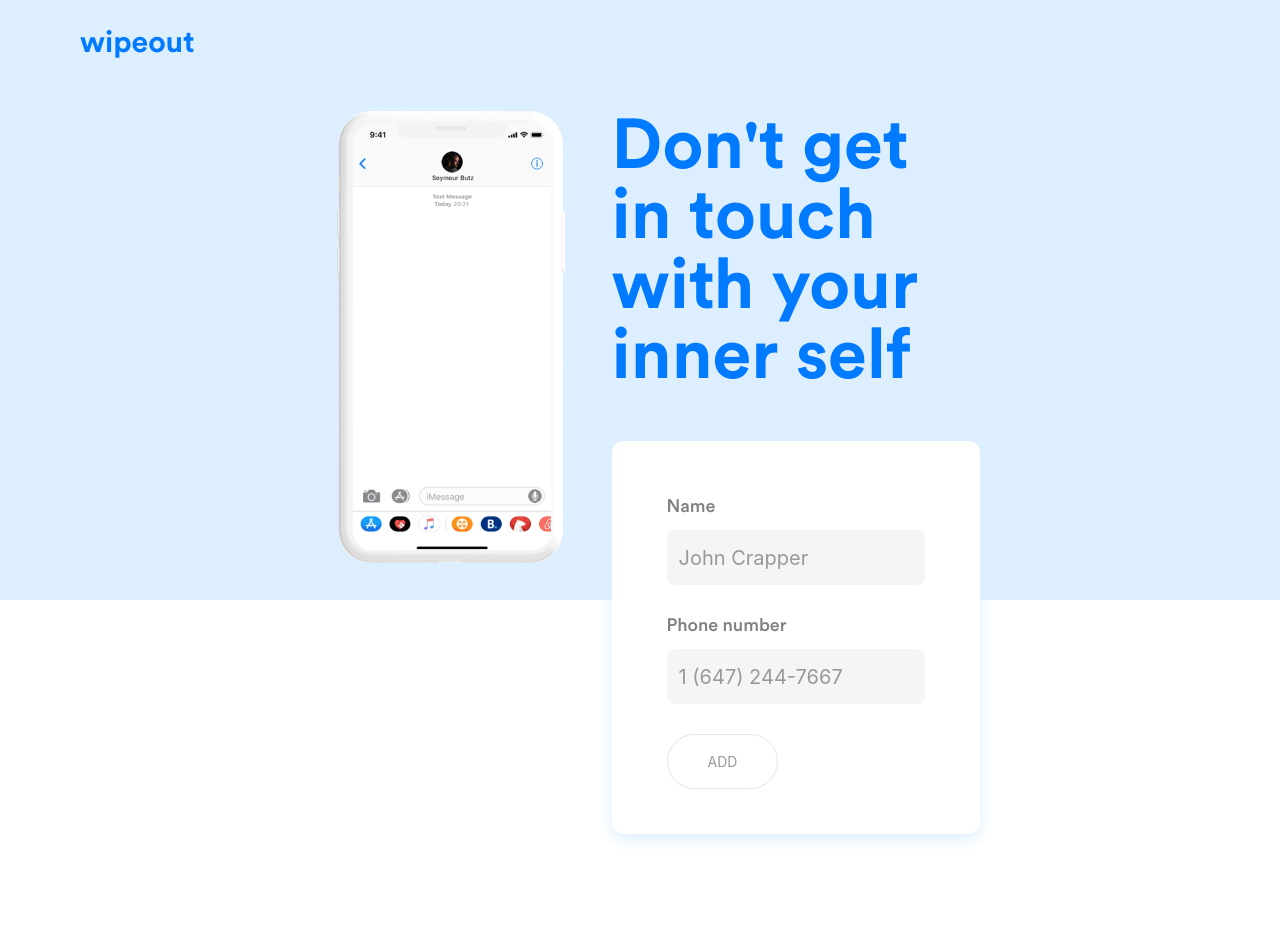
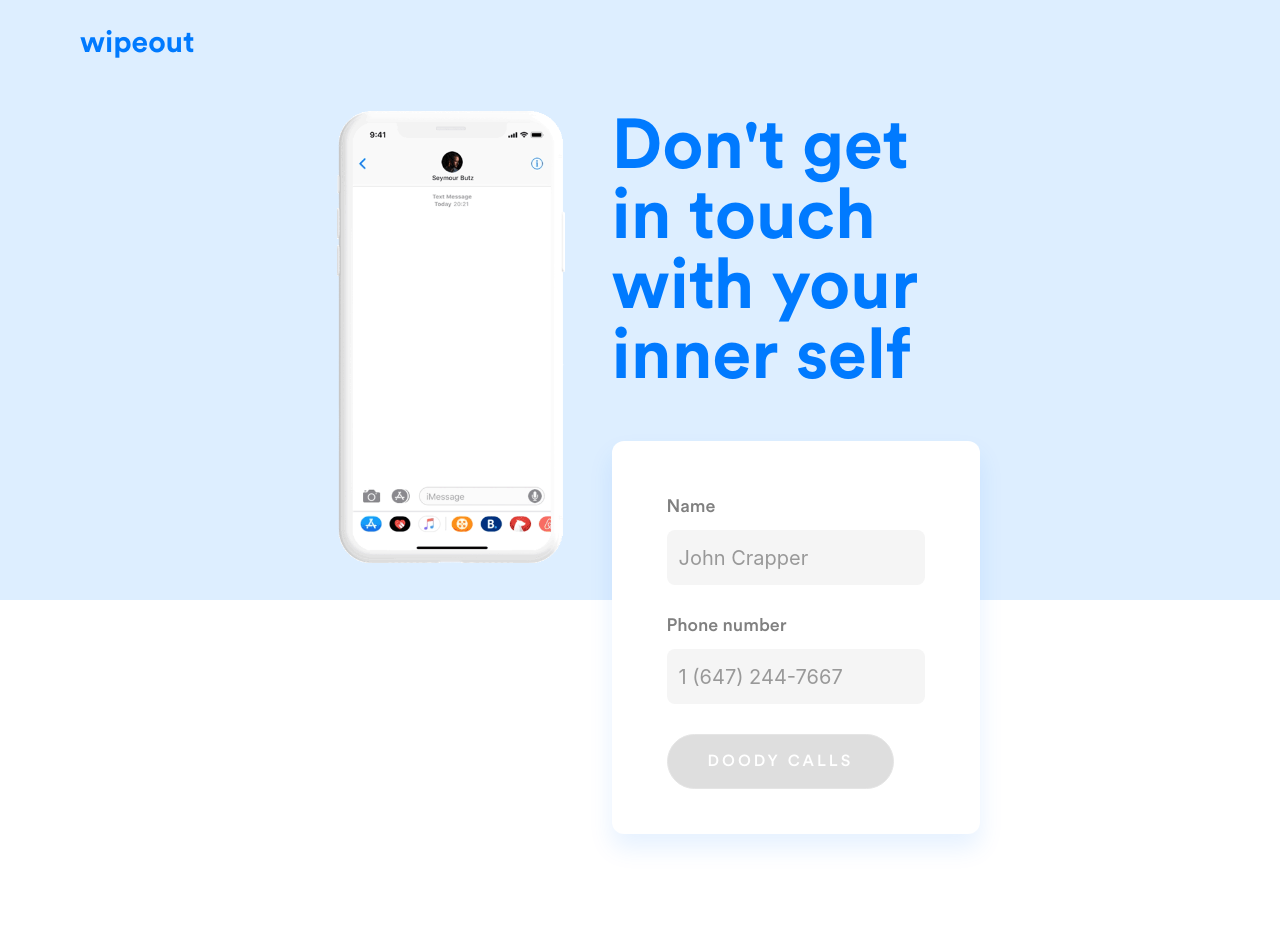
Before and after one commit to brandonassing/Wipeout, a React (Create React App) app in the folder tp-assist/: page / in a window 1280 px wide. Shown: the top 952 px of the page. Built offline with nearby package versions, Linux system fonts and the light colour scheme; no server answers.

Commit message:
changed button ui

```diff
--- a/tp-assist/src/components/AddForm.css
+++ b/tp-assist/src/components/AddForm.css
@@ -4,7 +4,7 @@
 }
 
 .uk-card-default {
-  box-shadow: 0 5px 15px #DDEEFF;
+  box-shadow: 0 14px 25px rgba(0,122,255,0.1) ;
   border-radius: 12px;
 }
 
@@ -20,6 +20,14 @@
 
 #add-button {
   border-radius: 36px;
+  font-family: CircularStd;
+  color: white;
+  letter-spacing: 3px;
+  font-size: 16px;
+}
+
+.uk-button-primary:disabled {
+  background-color: #DEDEDE;
 }
 
 .uk-input {
--- a/tp-assist/src/components/AddForm.js
+++ b/tp-assist/src/components/AddForm.js
@@ -54,7 +54,7 @@
     let disabled = this.shouldBeDisabled();
     return (
 
-      <div id="add-card" className="uk-card uk-card-default uk-card-body uk-border-rounded">
+      <div id="add-card" className="uk-card uk-card-default uk-card-body uk-border-rounded .uk-box-shadow-large">
         <div id="form-body" className="uk-container">
         <form className="uk-form-horizontal uk-margin-large" onSubmit={this.handleSubmit}>
               <label className="uk-form-label" htmlFor="input-name">Name</label>
@@ -64,7 +64,7 @@
               <input className="uk-input uk-form-large" id="input-number" type="text" placeholder="1 (647) 244-7667" value={this.state.number} onChange={this.handleChangeNumber} />
           </div>
           <div id="add-button-div">
-              <button id="add-button" type="submit" value="Submit" className="uk-button uk-button-large uk-button-primary" disabled={disabled}>Add</button>
+              <button id="add-button" type="submit" value="Submit" className="uk-button uk-button-large uk-button-primary" disabled={disabled}>Doody calls</button>
           </div>
         </form>
         </div>
```
